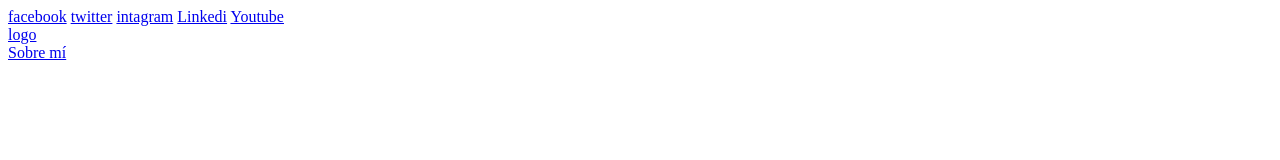
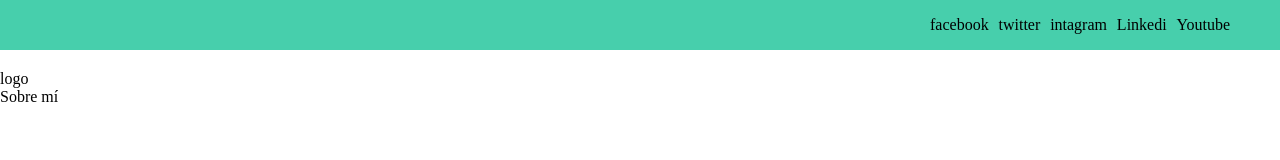
Before and after one commit to rxexar/Mi-Blog, a plain HTML site: page index.html in a window 1280 px wide. Drawn offline with Linux system fonts and the light colour scheme.

Commit message:
Estilos en el header

```diff
--- a/CSS/style.css
+++ b/CSS/style.css
@@ -0,0 +1,37 @@
+body {
+  margin: 0;
+  padding: 0;
+  position: fixed;
+  top: 0;
+  bottom: 0;
+  left: 0;
+  right: 0;
+}
+a {
+  text-decoration: none;
+  display: inline;
+  color: black;
+}
+
+header {
+  width: 100%;
+  height: 140px;
+  display: grid;
+  grid-template-rows: 1fr 1fr;
+}
+header .header_icons_container {
+  width: 100%;
+  height: 50px;
+  display: grid;
+  background-color: #47cfac;
+}
+header .header_icons_container .icons {
+  width: 300px;
+  height: auto;
+  display: flex;
+  justify-items: flex-end;
+  align-items: center;
+  justify-content: space-between;
+  justify-self: end;
+  margin-right: 50px;
+}
--- a/index.html
+++ b/index.html
@@ -8,8 +8,8 @@
   </head>
   <body>
     <header>
-      <section>
-        <div>
+      <section class="header_icons_container">
+        <div class="icons">
           <a href="/">facebook</a>
           <a href="/">twitter</a>
           <a href="/">intagram</a>
@@ -18,10 +18,10 @@
         </div>
       </section>
       <nav>
-        <section>
+        <section class="nav_logo_container">
           <a href="/">logo</a>
         </section>
-        <section>
+        <section class="profile_link">
           <a href="perfil.html">Sobre mí</a>
         </section>
       </nav>
```
